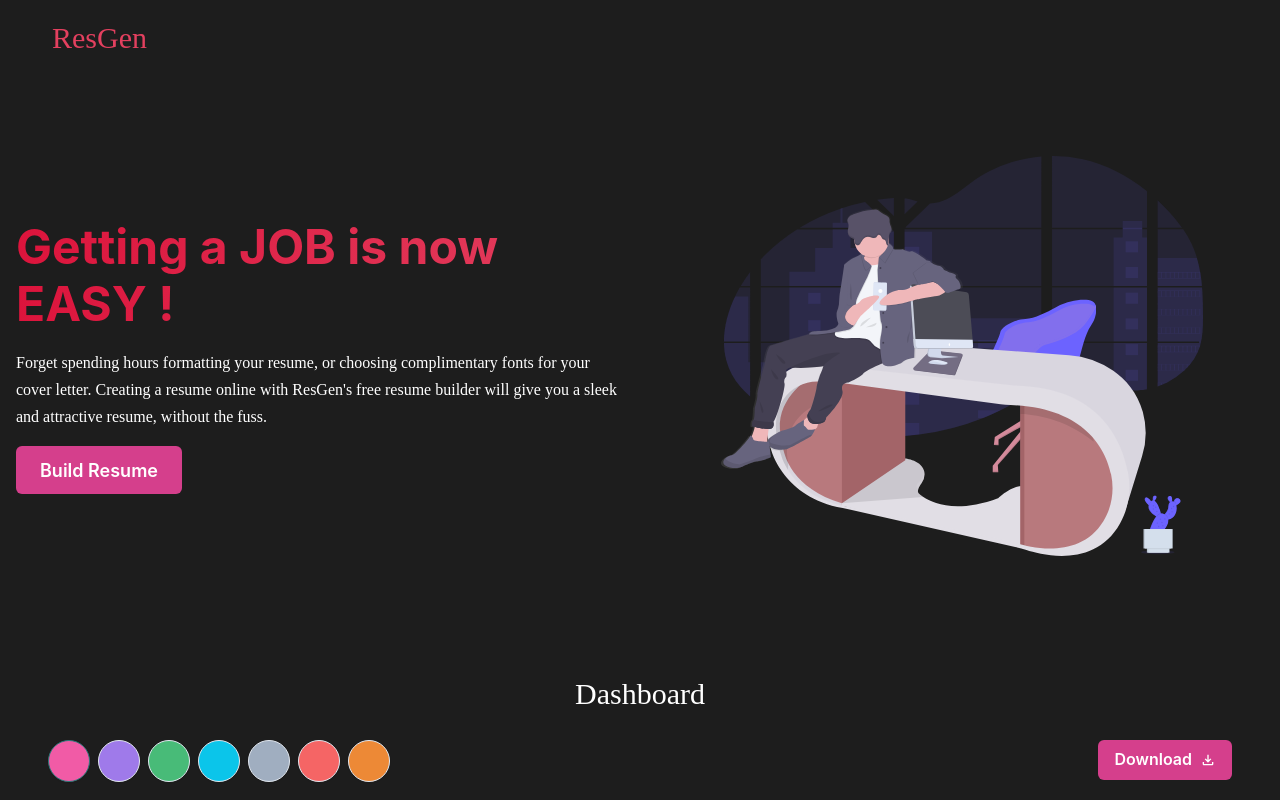
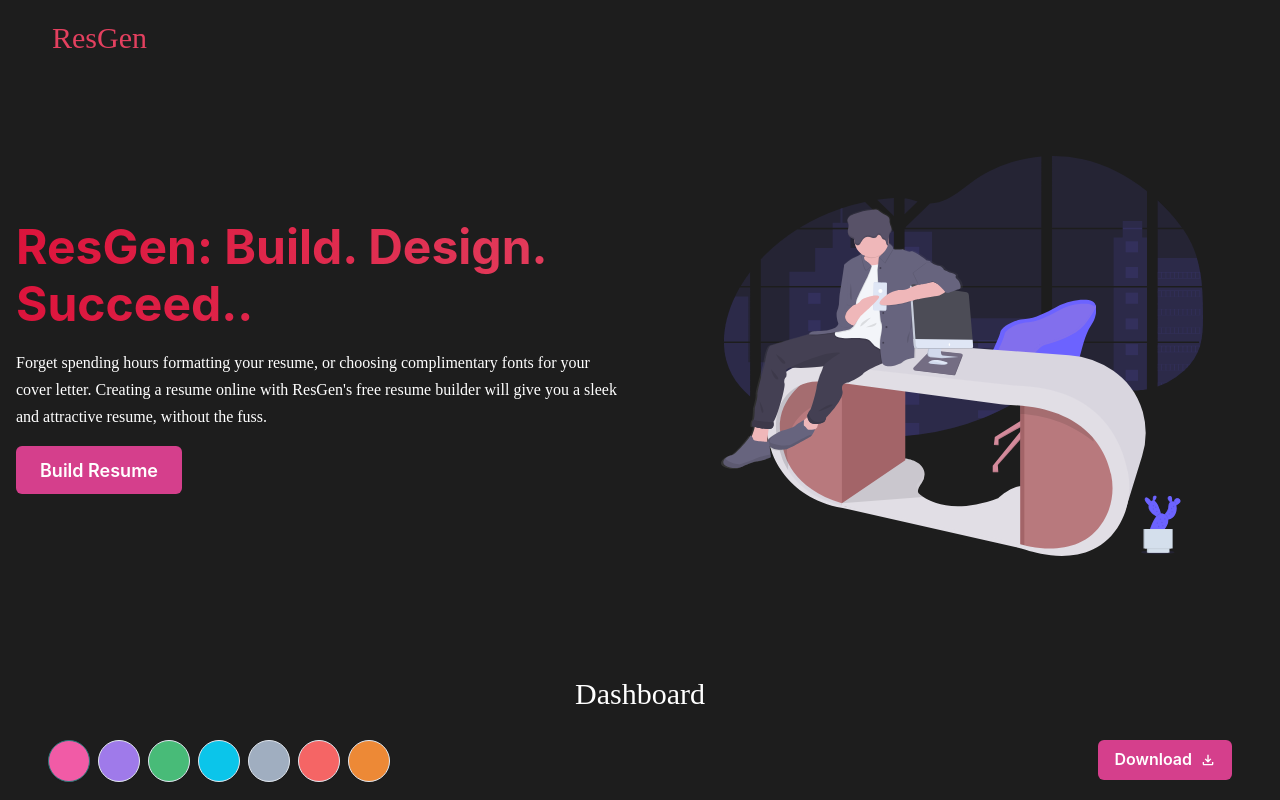
Before and after one commit to mxnuag/ResGen, a React (Create React App) app: page / in a window 1280 px wide. Shown: the top 800 px of the page. Built offline with nearby package versions, Linux system fonts and the light colour scheme.

Commit message:
dynamic text added

```diff
--- a/package.json
+++ b/package.json
@@ -18,6 +18,7 @@
     "react-icons": "^4.3.1",
     "react-scripts": "5.0.0",
     "react-to-print": "^2.14.4",
+    "react-typed": "^2.0.12",
     "uuid": "^8.3.2",
     "uuidv4": "^6.2.12",
     "web-vitals": "^2.1.4",
--- a/src/components/Layouts/Header.js
+++ b/src/components/Layouts/Header.js
@@ -1,3 +1,4 @@
+import React from 'react';
 import {
     Text,
     Button,
@@ -8,26 +9,40 @@ import {
     Box,
     Container,
 } from '@chakra-ui/react';
+import { ReactTyped } from 'react-typed'; // Correctly import the named export
 import hero from '../../images/manOnTable.svg';
 
 const Header = () => {
-
     return (
         <>
-            <Container maxW='8xl' as='main' style={{background:"#1D1D1D"}}>
-
+            <Container maxW='8xl' as='main' style={{ background: "#1D1D1D" }}>
                 <Stack
                     py={{ base: 8, md: 20 }}
                     spacing={{ base: 4, md: 10 }}
                     direction={{ base: 'column', md: 'row' }}
-                    align='center'>
-
+                    align='center'
+                >
                     <Stack flex={1} direction={'column'} spacing={4}>
                         <Heading
                             fontSize={{ base: '3xl', md: '5xl' }}
                             bgGradient="linear(to-r, crimson, #e3405f)"
-                            bgClip="text">
-                            Getting a JOB is now EASY !
+                            bgClip="text"
+                        >
+                            <ReactTyped
+                                strings={[
+                                    'Welcome to ResGen!',
+                                    'ResGen: Your resume expert!',
+                                    'ResGen: Build. Design. Succeed..',
+                                    'Your career journey starts here..',
+                                    'Get hired faster with ResGen!',
+                                    'Creating a resume is now simple!',
+                                    'Craft a standout resume effortlessly..',
+                                    'Getting a JOB is now EASY!',
+                                ]}
+                                typeSpeed={30}
+                                backSpeed={30}
+                                loop
+                            />
                         </Heading>
 
                         <Text color={'white'} lineHeight={1.7} style={{ fontFamily: 'Poppins' }}>
@@ -48,12 +63,9 @@ const Header = () => {
                                 Build Resume
                             </Button>
                         </Stack>
-
                     </Stack>
 
-                    <Flex
-                        flex={1}
-                    >
+                    <Flex flex={1}>
                         <Box
                             position={'relative'}
                             height={'400px'}
@@ -72,10 +84,9 @@ const Header = () => {
                         </Box>
                     </Flex>
                 </Stack>
-
             </Container>
         </>
-    )
+    );
 }
 
-export default Header
+export default Header;
```
Also changed, not shown: 1 other file (tests, documents, lock files or other folders).
